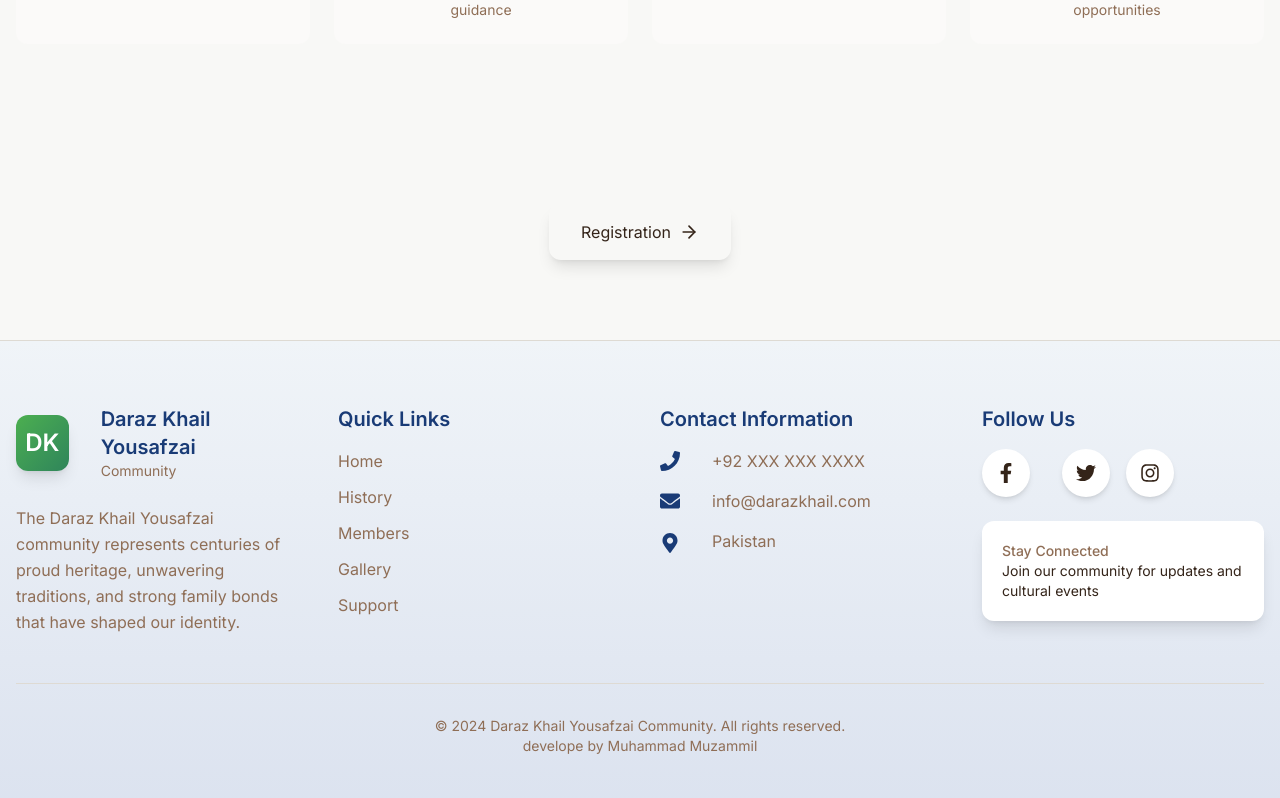
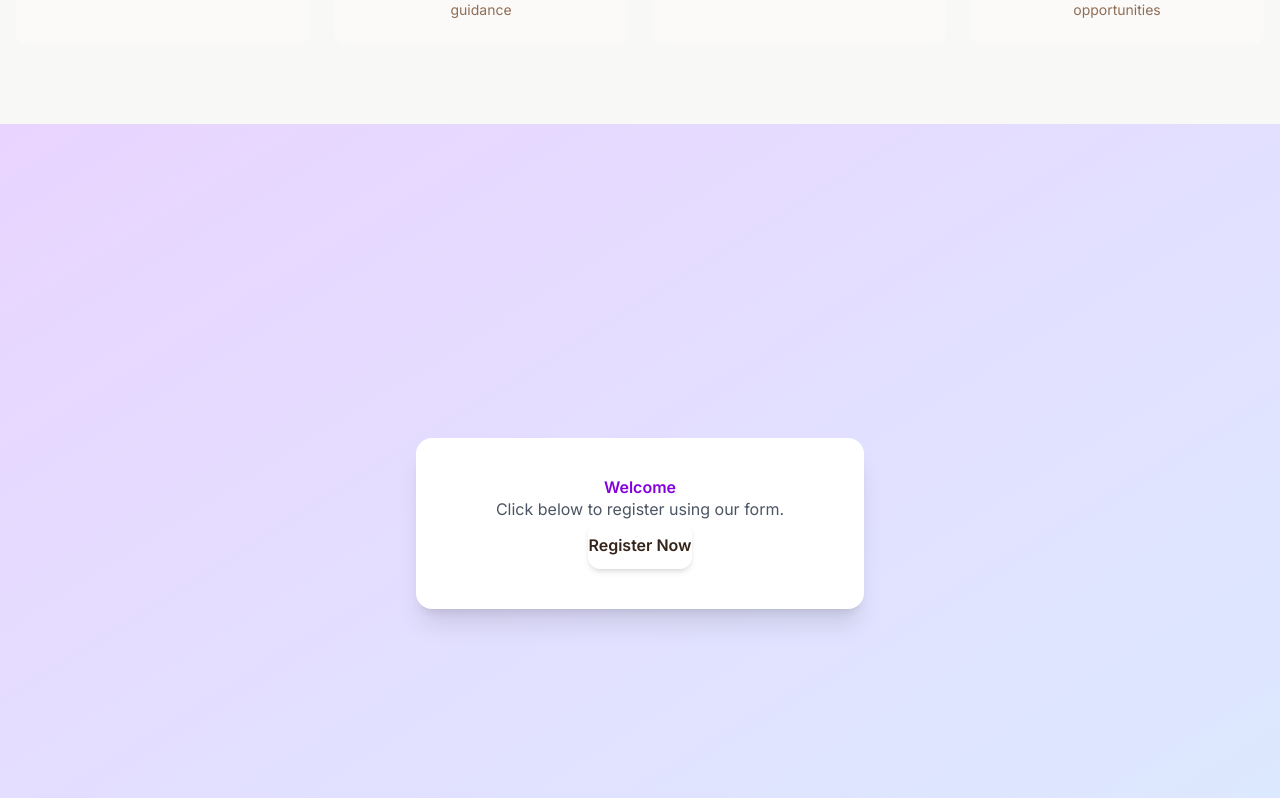
Before and after one commit to muzammil67552/yousafzai_Community, a React (Vite) app: page /join-us in a window 1280 px wide. Shown: the part 642-1440 px from the top of the page. Built offline with nearby package versions, Linux system fonts and the light colour scheme.

Commit message:
first commit

```diff
--- a/src/pages/JoinUs.jsx
+++ b/src/pages/JoinUs.jsx
@@ -1,5 +1,4 @@
-import React from 'react';
-import { FiArrowRight } from 'react-icons/fi';
+
 import { useLanguage } from '../contexts/LanguageContext';
 
 const JoinUs = () => {
@@ -7,7 +6,10 @@ const JoinUs = () => {
 
   // ✅ Updated working App Script Form URL
  const openForm = () => {
-  window.open('https://script.google.com/macros/s/AKfycbzcz9sFO1PuqW79oPCuSpo_k91p7EL0P6VRfXaPK36q_aRFepxZeB-_zl4O1bBZxWRynA/exec', '_blank');
+    window.open(
+      'https://script.google.com/macros/s/AKfycbzcz9sFO1PuqW79oPCuSpo_k91p7EL0P6VRfXaPK36q_aRFepxZeB-_zl4O1bBZxWRynA/exec',
+      '_blank'
+    );
   };
 
 
@@ -84,25 +86,19 @@ const JoinUs = () => {
       </section>
 
       {/* Registration Button */}
-      <div className="text-center py-20">
+     <div className="min-h-screen bg-gradient-to-br from-purple-200 to-blue-100 flex items-center justify-center px-4">
+      <div className="text-center bg-white p-10 rounded-2xl shadow-xl w-full max-w-md">
+        <h1 className="text-3xl font-bold text-purple-700 mb-6">Welcome</h1>
+        <p className="text-gray-600 mb-8">Click below to register using our form.</p>
         <button
           onClick={openForm}
-    className="
-      px-8 py-4
-      bg-gradient-to-br from-green-400 via-green-500 to-green-600
-      text-white
-      rounded-lg
-      shadow-lg
-      transition-all duration-300 ease-in-out
-      transform hover:scale-110
-      hover:bg-white hover:text-green-600 hover:border hover:border-green-600
-      inline-flex items-center justify-center space-x-2
-    "
+          className="bg-purple-600 hover:bg-purple-700 text-white font-semibold py-3 px-6 rounded-xl transition duration-300 shadow-md"
         >
-    <span>{t('Registration')}</span>
-    <FiArrowRight className="w-5 h-5 group-hover:translate-x-1 transition-transform duration-300" />
+          Register Now
         </button>
       </div>
+    </div>
+
 
     </div>
   );
```
Lines whose indentation alone changed are shown as unchanged.
